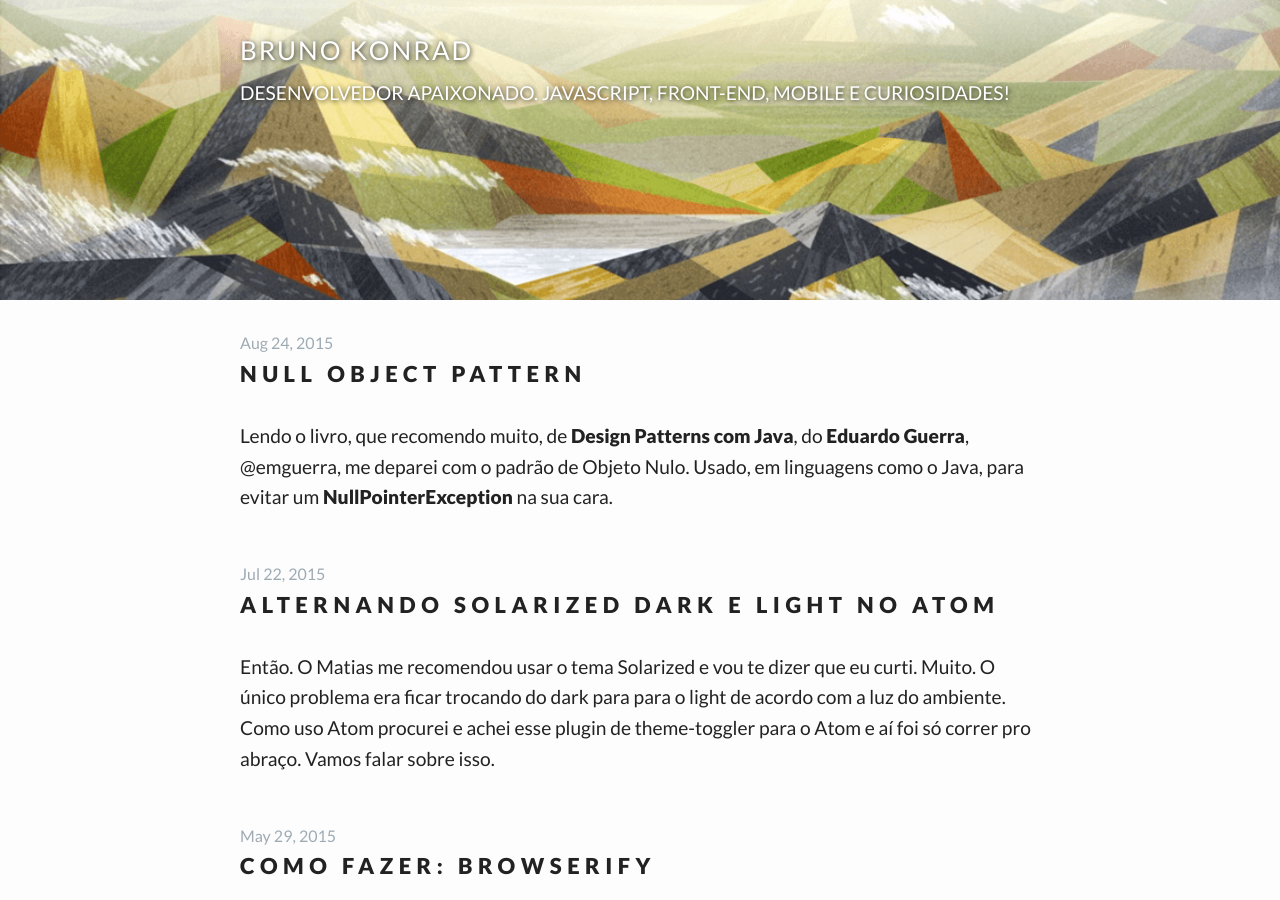
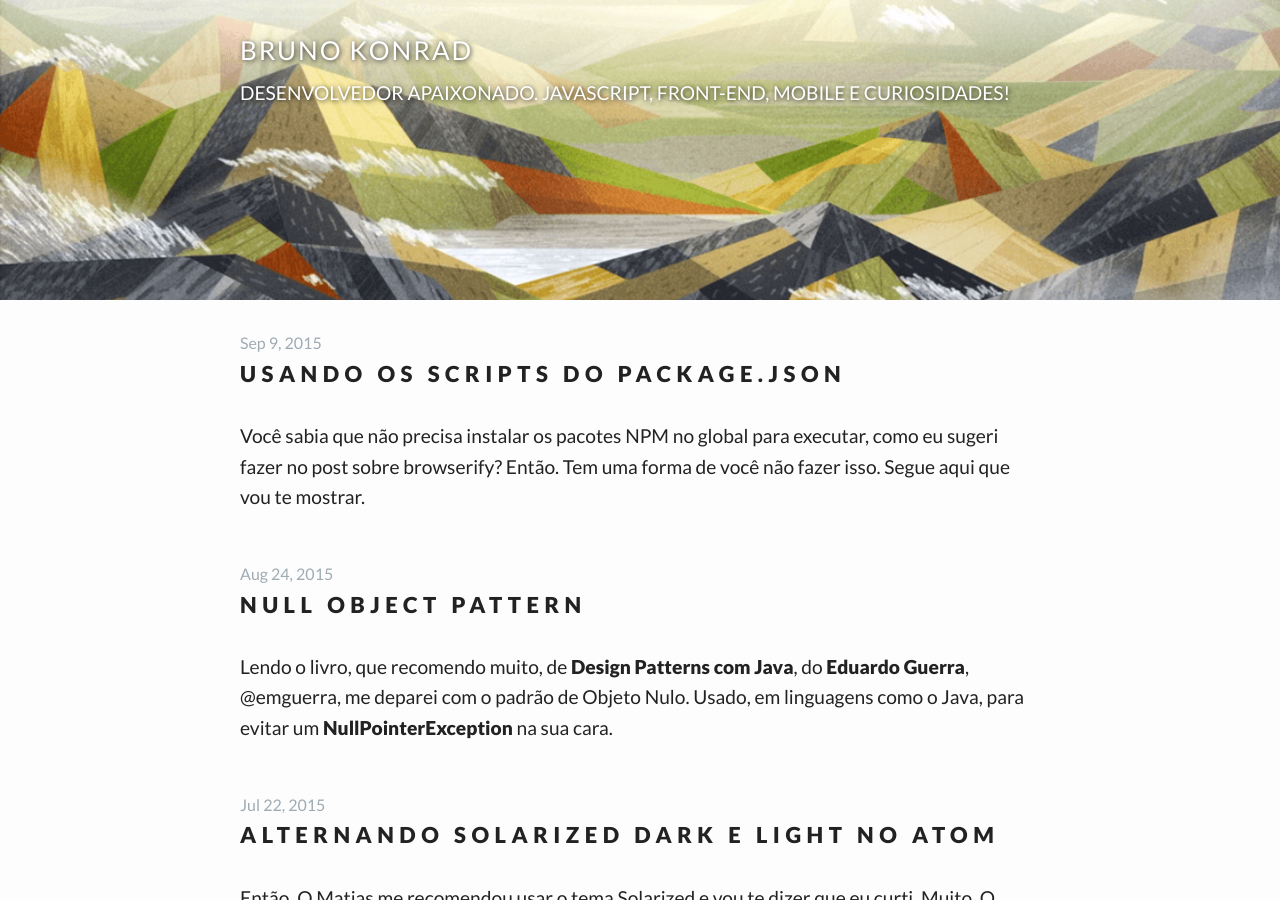
Before and after one commit to brunoskonrad/brunoskonrad.github.io, a Jekyll site: the page built from index.html, in a window 1280 px wide and 900 px high. Built offline with Jekyll 4.4.1, drawn with Linux system fonts in a browser that asks for light colours.

Commit message:
Add post about scripts for package.json and add emojis :rocket:

```diff
--- a/Gemfile
+++ b/Gemfile
@@ -3,6 +3,4 @@ source 'https://rubygems.org'
 ruby "2.2.1"
 
 gem "jekyll"
-
-gem "bourbon"
-gem "neat"
+gem "jemoji"
--- a/_config.yml
+++ b/_config.yml
@@ -5,3 +5,6 @@ url: "http://brunoskonrad.github.io" # the base hostname & protocol for your sit
 
 # Build settings
 markdown: kramdown
+
+gems:
+  - jemoji
--- a/_posts/2015-05-29-howto-commomjs-no-browser.markdown
+++ b/_posts/2015-05-29-howto-commomjs-no-browser.markdown
@@ -29,6 +29,8 @@ fat(5); // 120
 
 Se tu incluir esses arquivos no teu `html` isso não vai funcionar. Mas é pra isso que existe o [Browserify](http://browserify.org/)! Como ele você pode usar as facilidades do `require('whatever')` no seu browser. Então vamos instalar e usar!
 
+**Errata**: não que seja errado, na verdade! Mas existe uma maneira de executar o `browserify` sem instalar globalmente. Lê [aqui]({% post_url 2015-09-09-scripts-npm %}), além de poder automatizar outras tarefas. Vale a pena :stuck_out_tongue_winking_eye:
+
 {% highlight bash %}
 npm install -g browserify
 {% endhighlight %}
--- /dev/null
+++ b/_posts/2015-09-09-scripts-npm.markdown
@@ -0,0 +1,64 @@
+---
+layout: post
+title:  "Usando os scripts do package.json"
+date:   2015-09-09 13:00:00
+tags: npm
+author: Bruno Konrad
+---
+Você sabia que não precisa instalar os pacotes NPM no global para executar, como eu sugeri fazer no post sobre [browserify]({% post_url 2015-05-29-howto-commomjs-no-browser %})? Então. Tem uma forma de você não fazer isso. Segue aqui que vou te mostrar.
+
+O `npm` possui o seu lindo [package.json](https://docs.npmjs.com/files/package.json) e nele você pode configurar o seu módulo NPM ou projeto que está trabalhando. E é aí que a gente vai trabalhar o uso de módulos "globais". Vamos tomar como exemplo o browserify, mas pode se aplicar a qualquer outro módulo que seja executado na `cli` (command line interface).
+
+{%  highlight json %}
+{
+  "scripts": {
+    "browserify": "browserify index.js -o bundle.js"
+  },
+  "devDependencies": {
+    "browserify": "^11.0.1"
+  }
+}
+{% endhighlight %}
+
+Antes você fazia o seguinte:
+
+{% highlight bash %}
+npm install -g browserify
+browserify index.js -o bundle.js
+{% endhighlight %}
+
+Agora você faria assim:
+
+{% highlight bash %}
+npm install
+npm run browserify
+{% endhighlight %}
+
+Isso te elimina instalações globais do módulo de browserify pois ao executar os comandos via `scripts` ele usa os módulos em `node_modules`. Além de facilitar o setup de outros desenvolvedores!
+
+Mais informações a respeito dos [scripts](https://docs.npmjs.com/misc/scripts). Note que os comandos que executamos no `npm run [comando]` estão declarados em nosso `scripts` dentro do `package.json`. O NPM ainda dispões *hocks*, que podem ser vistos no link deste paragrafo.
+
+Mais um exemplo pra fechar, um ambiente de setup usando o `package.json`:
+
+{%  highlight json %}
+{
+  "scripts": {
+    "setup": "npm i && gulp install",
+    "browserify": "browserify index.js -o bundle.js",
+    "sass": "sass mysass.scss dist.css",
+    "build": "npm run browserify && npm run sass"
+  },
+  "devDependencies": {
+    "browserify": "^11.0.1",
+    "gulp": "^3.9.0"
+  }
+}
+{% endhighlight %}
+{% highlight bash %}
+npm run setup
+npm run build
+{% endhighlight %}
+
+Você pode executar qualquer comando de `cli` dentro desses comandos de `scripts`. Assim que sair a palestra do [Laurie](https://twitter.com/seldo), CTO da NPM, na BrazilJS, colo o link aqui. Lá ele passa várias barbadas sobre e muito mais!
+
+Enfim, deixa teu comentário, dicas, sugestões e críticas fofinhas!
```
Also changed, not shown: Gemfile.lock.
